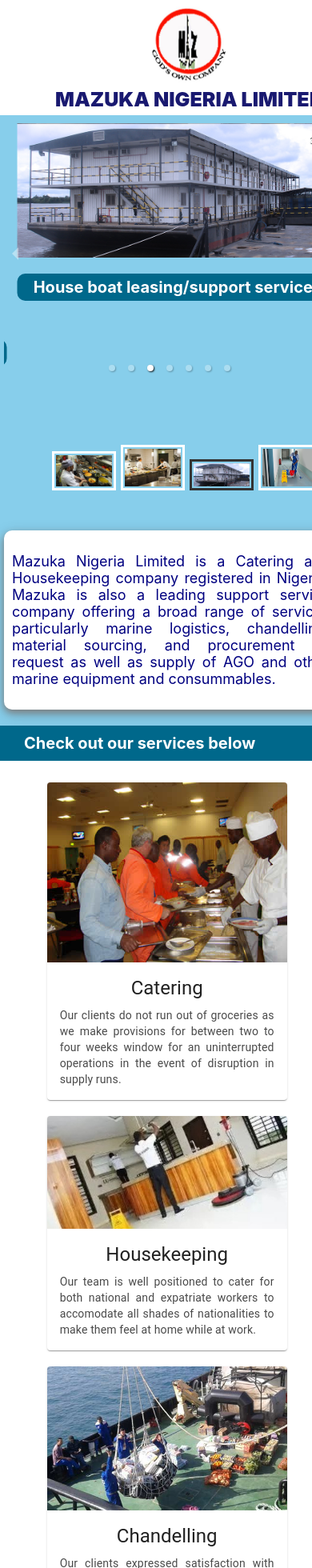
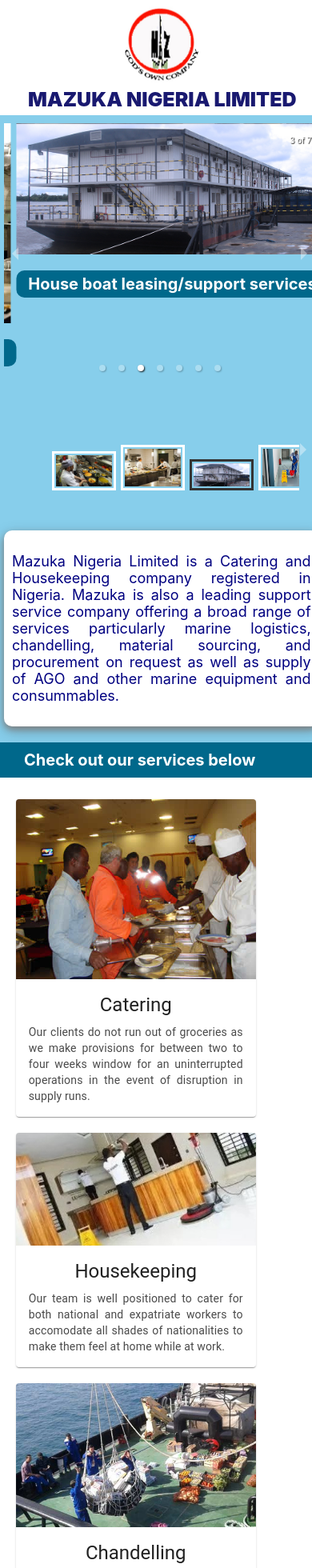
Before and after one commit to momarketplace/mazuka-frontend, a React (Create React App) app: page / in a window 390 px wide. Shown: the top 1960 px of the page at 80% size. Built offline with nearby package versions, Linux system fonts and the light colour scheme.

Commit message:
style: adjustment

```diff
--- a/src/index.css
+++ b/src/index.css
@@ -218,13 +218,13 @@
 @media screen and (max-width:600px) {
   .mazuka-header {
     flex-direction: column;
-    max-width: 60%;
+    max-width: 53%;
     margin-left: -60px;
   }
 
   .carousal {
    width: 100%;
-   max-width: 85%;
+   max-width: 80%;
    display: flex;
    flex-direction: column-reverse;
    padding-bottom: 10px;
@@ -247,7 +247,7 @@
     display: flex;
     flex-direction: column;
     flex-wrap: nowrap;
-    max-width: 90%;
+    max-width: 98%;
     margin-right: auto;
     margin-left: auto;
   }
@@ -282,9 +282,10 @@
      }
 
      .policy {
-       max-width: 40%;
+       max-width: 35%;
        align-self: baseline;
        text-align: justify;
+       padding: 10px;
      }
 
   .mazuka-footer {
```
